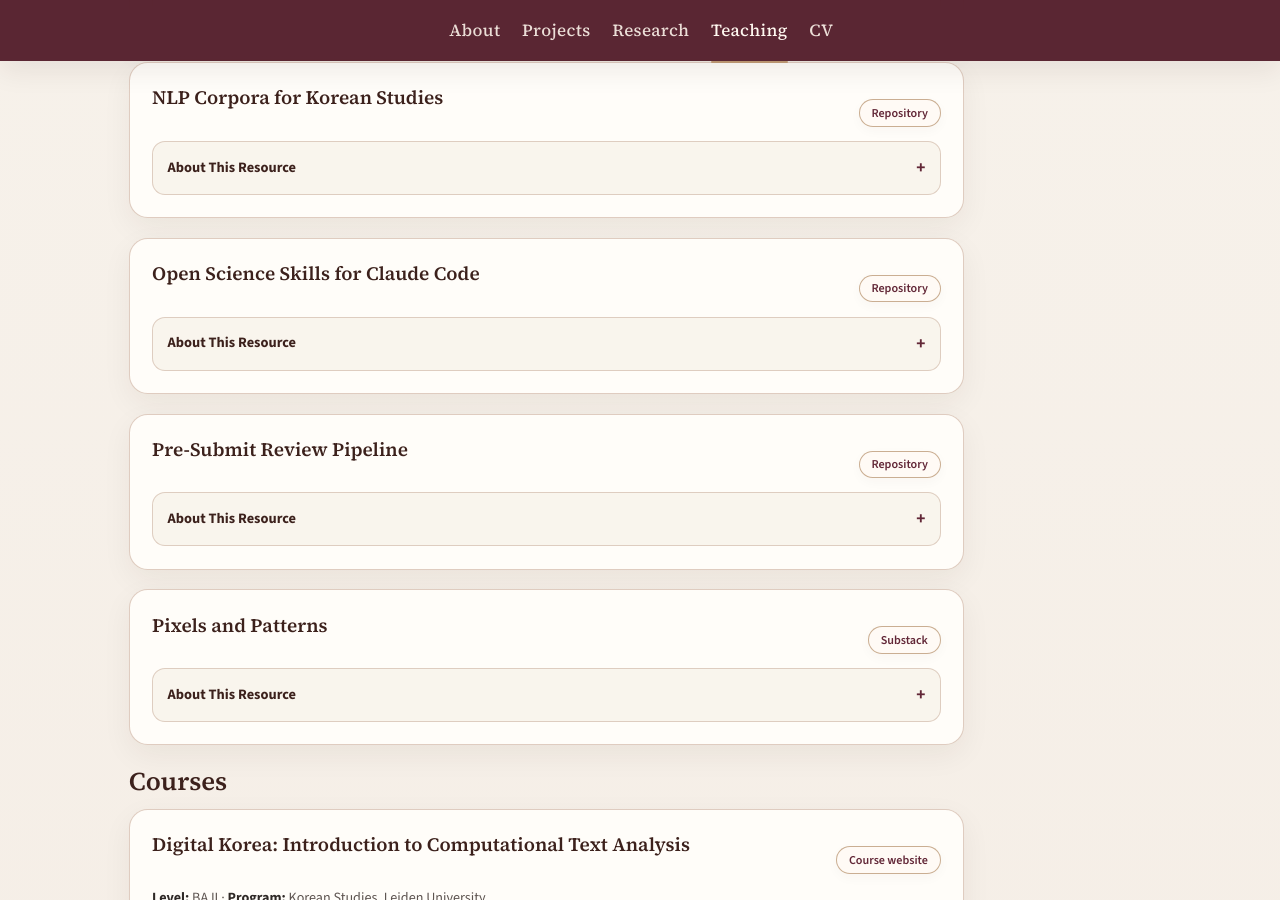
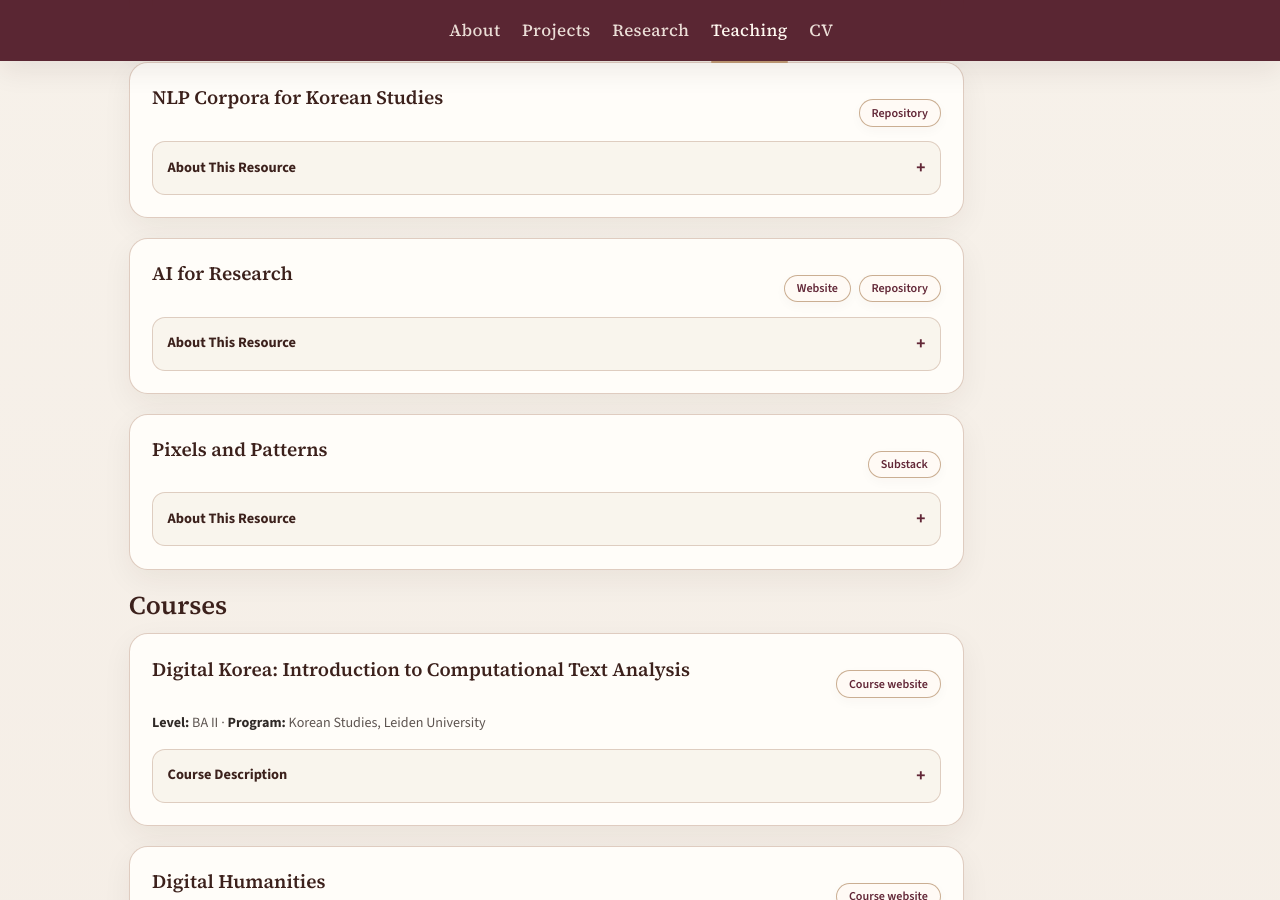
Before and after one commit to scdenney/scdenney.github.io, a Jekyll site: the page built from teaching.md, in a window 1280 px wide and 900 px high, scrolled down 608 px. Built offline with Jekyll 4.4.1, drawn with Linux system fonts in a browser that asks for light colours.

Commit message:
Teaching: replace pre-submit and skills cards with AI for Research
Remove the standalone Open Science Skills and Pre-Submit Review Pipeline
cards; add an AI for Research card that links to the site and repo and
covers the how-tos, demos, and slides (with Open Science Skills folded in
as the companion toolkit).

```diff
--- a/teaching.md
+++ b/teaching.md
@@ -49,32 +49,17 @@ permalink: /teaching/
 
 <div class="project-card">
 <div class="project-card__header">
-<h3>Open Science Skills for Claude Code</h3>
+<h3>AI for Research</h3>
 <div class="project-links">
-<a href="https://github.com/scdenney/open-science-skills" target="_blank" rel="noopener noreferrer" class="resource-link">Repository</a>
+<a href="https://scdenney.github.io/ai-for-research/" target="_blank" rel="noopener noreferrer" class="resource-link">Website</a>
+<a href="https://github.com/scdenney/ai-for-research" target="_blank" rel="noopener noreferrer" class="resource-link">Repository</a>
 </div>
 </div>
 
 <details>
 <summary>About This Resource</summary>
 <div>
-<p>A library of <a href="https://docs.anthropic.com/en/docs/claude-code/skills">Claude Code skills</a> for experimental social science methodology. 15 skills cover the research pipeline from hypothesis generation through final reporting — including conjoint design and diagnostics, survey design, list experiments, cross-national design, topic modeling, LLM text classification, pre-registration, and methods reporting. All guidance is grounded in more than 150 published methodology sources.</p>
-</div>
-</details>
-</div>
-
-<div class="project-card">
-<div class="project-card__header">
-<h3>Pre-Submit Review Pipeline</h3>
-<div class="project-links">
-<a href="https://github.com/scdenney/presubmit" target="_blank" rel="noopener noreferrer" class="resource-link">Repository</a>
-</div>
-</div>
-
-<details>
-<summary>About This Resource</summary>
-<div>
-<p>An open-source pre-submission review tool for researchers and students working on manuscripts, theses, and seminar papers. Users can run the pipeline on an academic PDF to generate detailed feedback on the strength of the argument, the quality of evidence, methods, numbers, citations, and overall writing clarity before sharing a draft with supervisors, committees, or journals.</p>
+<p>A teaching hub for working with AI agents and skills in empirical social science. It collects how-to guides, runnable demos, and lecture slides, including a step-by-step setup walkthrough and a reference- and source-claim checking demo you can clone and run end to end. Companion to the <a href="https://github.com/scdenney/open-science-skills" target="_blank" rel="noopener noreferrer">Open Science Skills</a> toolkit, a library of <a href="https://docs.anthropic.com/en/docs/claude-code/skills">Claude Code skills</a> for experimental social science methodology.</p>
 </div>
 </details>
 </div>
```
